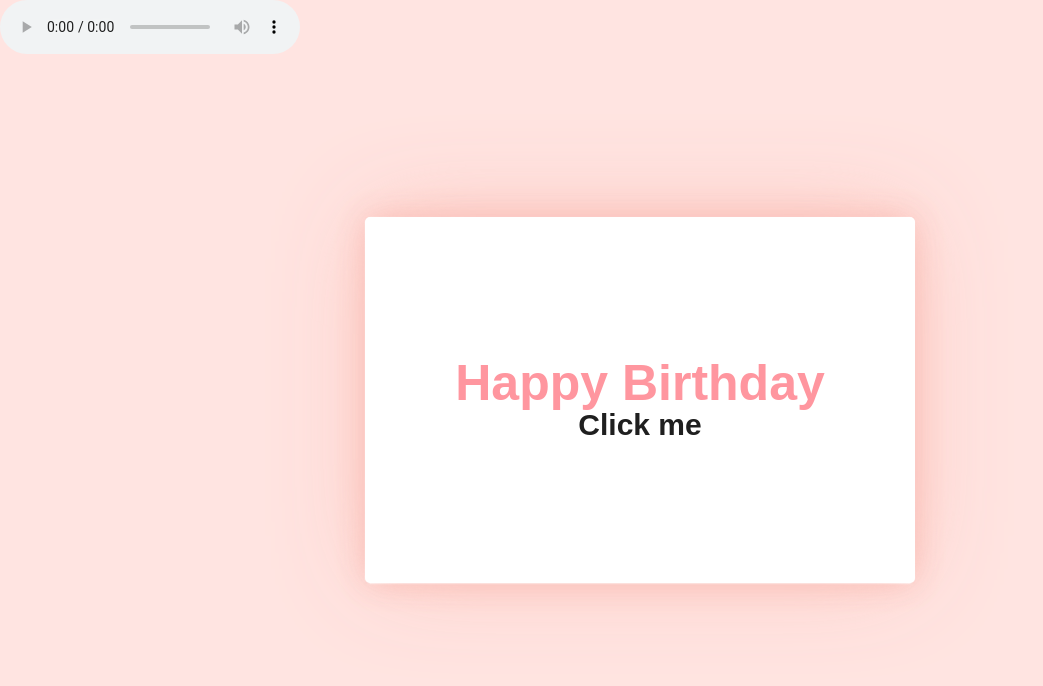
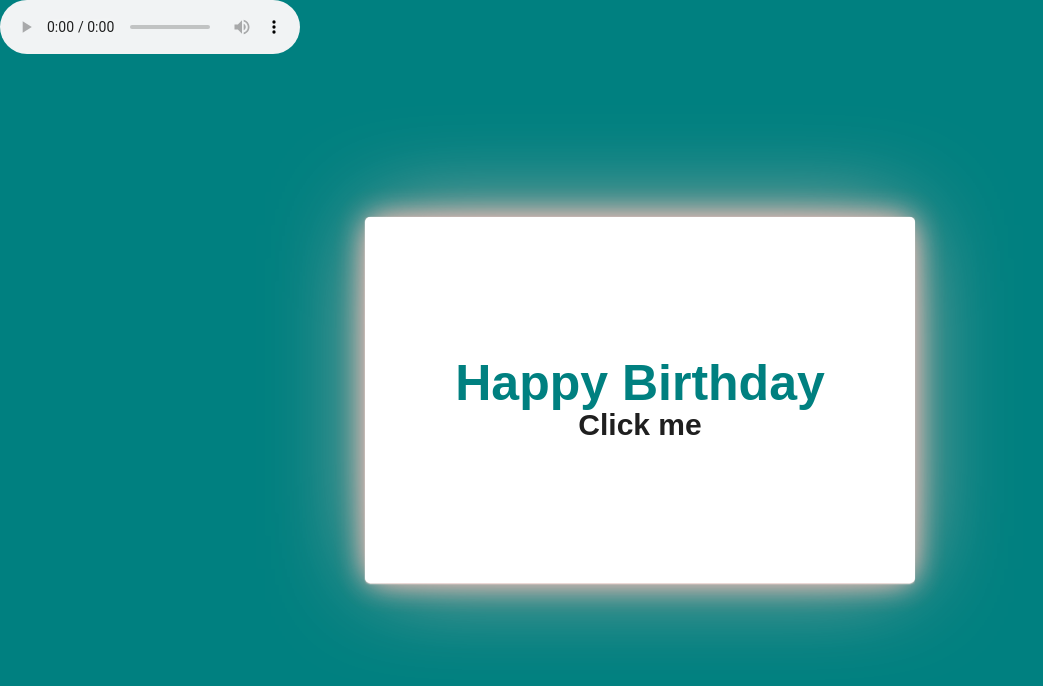
Before and after one commit to Frowcaloe/BirthdayEury, a plain HTML site: page index.html in a window 1280 px wide. Shown: the whole page, without its empty margins (0-1043 px from the left). Drawn offline with nearby package versions, Linux system fonts and the light colour scheme; a web font is replaced by a local one.

Commit message:
Update style.css

```diff
--- a/style.css
+++ b/style.css
@@ -6,7 +6,7 @@ body, html {
 
 body {
   margin: 0;
-  background-color: mistyrose;
+  background-color: teal;
   position: relative;
   perspective: 800px;
   overflow: hidden;
@@ -84,13 +84,13 @@ body {
   font-size: 30px;
   line-height: 20px;
   letter-spacing: 2px;
-  color: #ff969f;
+  color: #008080;
 }
 
 .envelope .front .mail p:first-child {
   font-size: 50px;
   line-height: 50px;
-  color: #ff969f;
+  color: #008080;
 }
 
 .envelope .front .mail p:last-child {
```
